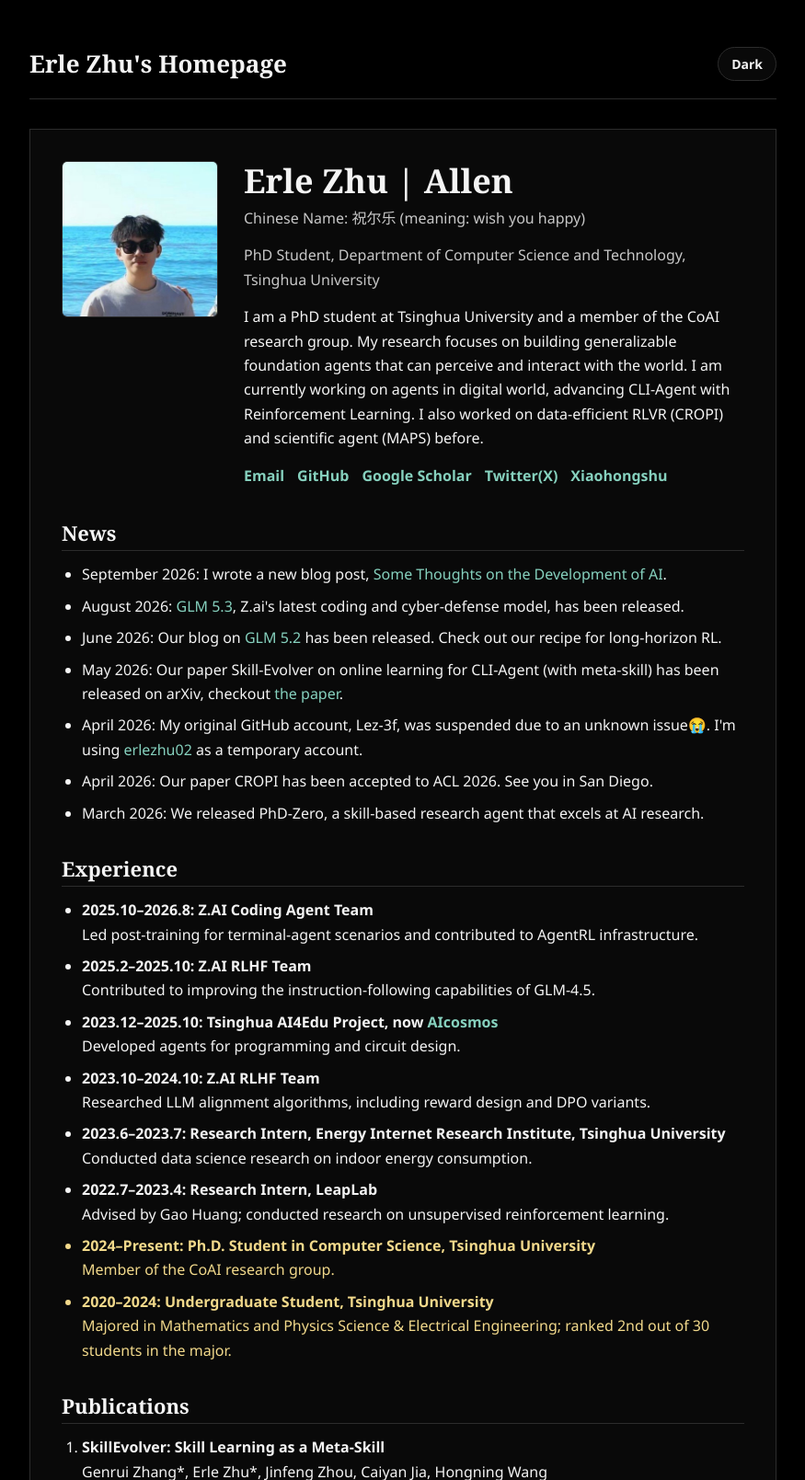
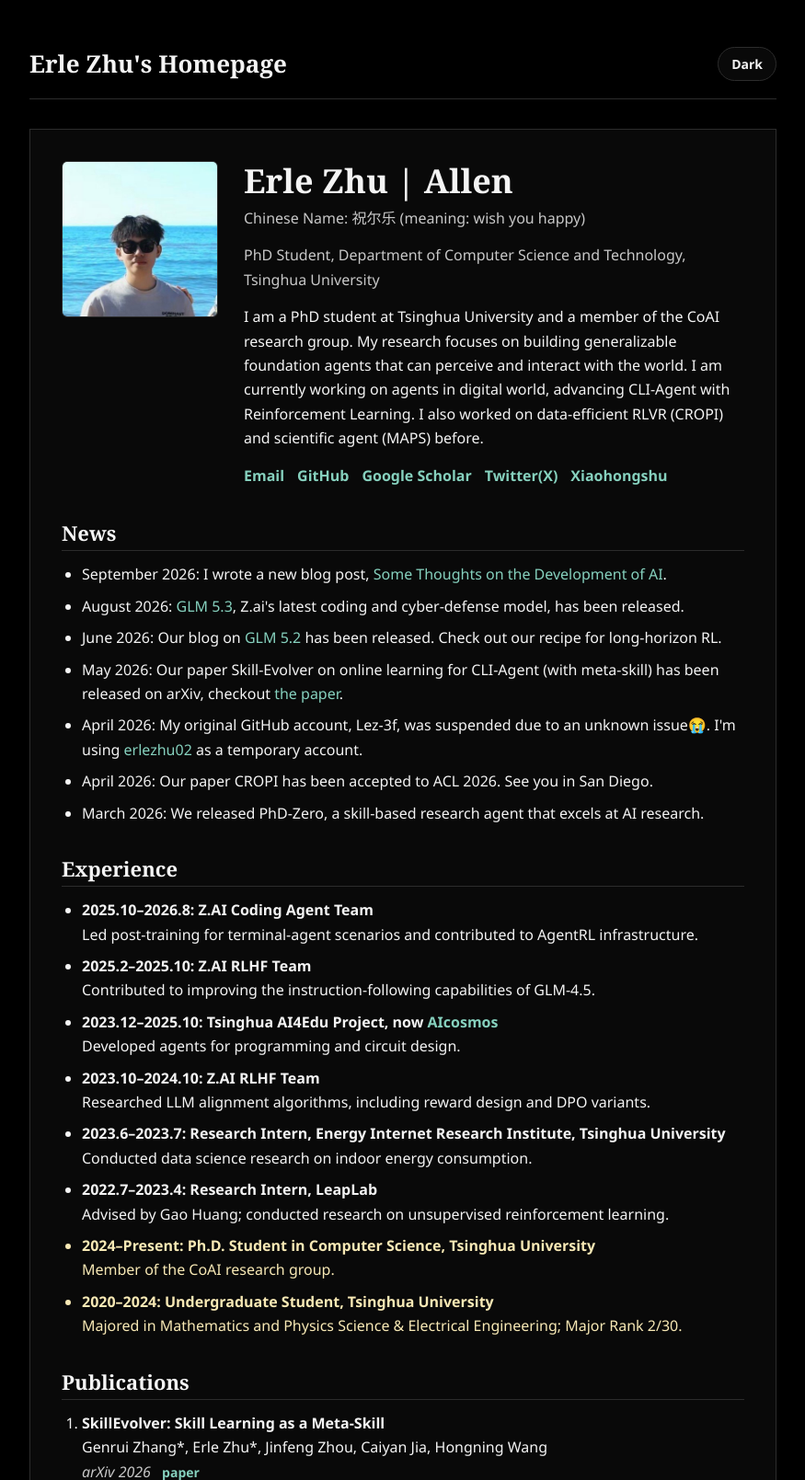
Before and after one commit to erlezhu02/erlezhu02.github.io, a Jekyll site: the page built from index.md, in a window 1280 px wide. Shown: the top 1609 px of the page at 92% size, without its empty margins (202-1077 px from the left). Built offline with Jekyll 4.4.1, drawn with Linux system fonts in a browser that asks for light colours; grey boxes are pictures that could not be loaded.

Commit message:
Refine education styling and rank text

```diff
--- a/assets/css/style.css
+++ b/assets/css/style.css
@@ -5,7 +5,7 @@
   --line: #2c2c2c;
   --accent: #86d1be;
   --paper: #090909;
-  --education: #f2d98b;
+  --education: #f8e9b5;
   --serif: Georgia, "Times New Roman", serif;
   --sans: "Avenir Next", "Segoe UI", sans-serif;
 }
--- a/index.md
+++ b/index.md
@@ -69,7 +69,7 @@ title: Erle Zhu's Homepage
     </li>
     <li class="education-experience">
       <strong>2020–2024: Undergraduate Student, Tsinghua University</strong><br>
-      Majored in Mathematics and Physics Science & Electrical Engineering; ranked 2nd out of 30 students in the major.
+      Majored in Mathematics and Physics Science & Electrical Engineering; Major Rank 2/30.
     </li>
   </ul>
 </section>
```
